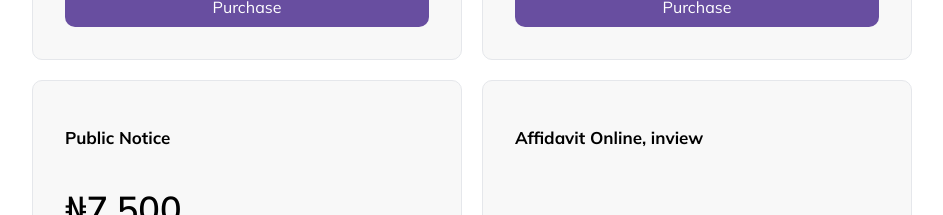
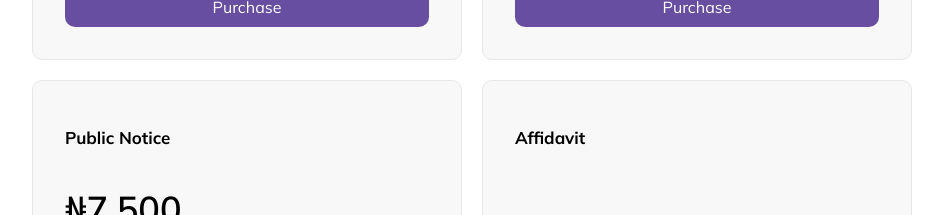
Before and after one commit to kiisi/highrise, a React (Vite) app: page / in a window 1280 px wide. Shown: the part 1420-1635 px from the top of the page, without its empty margins (168-1111 px from the left). Built offline with nearby package versions, Linux system fonts and the light colour scheme; no server answers; some icons are missing.

Commit message:
Fix all typo errors

```diff
--- a/src/layout/Dashboard.jsx
+++ b/src/layout/Dashboard.jsx
@@ -22,7 +22,7 @@ const sidemenuLinks = [
     },
     {
         icon: 'fa-solid fa-circle-check',
-        title: 'Affidavit Online',
+        title: 'Affidavit',
         to: '/affidavit'
     },
 ]
--- a/src/pages/Home.jsx
+++ b/src/pages/Home.jsx
@@ -120,7 +120,7 @@ const Services = () => {
                 }
                 <article className="p-[2rem] rounded-[10px] border-[1px] hover:border-[#666] box-shadow bg-[#f8f8f8]">
                     <div className='flex flex-col gap-y-5'>
-                        <h1 className="font-bold text-[17px] my-3">Affidavit Online, inview</h1>
+                        <h1 className="font-bold text-[17px] my-3">Affidavit</h1>
                         <h2 className="text-[36px] font-semibold">&nbsp;</h2>
                         <div><i className="fa-solid fa-circle-check text-[32px] text-primary"></i></div>
                         <p className="text-[15px] mb-4">Click on the GET NOW button below and select high court</p>
```
